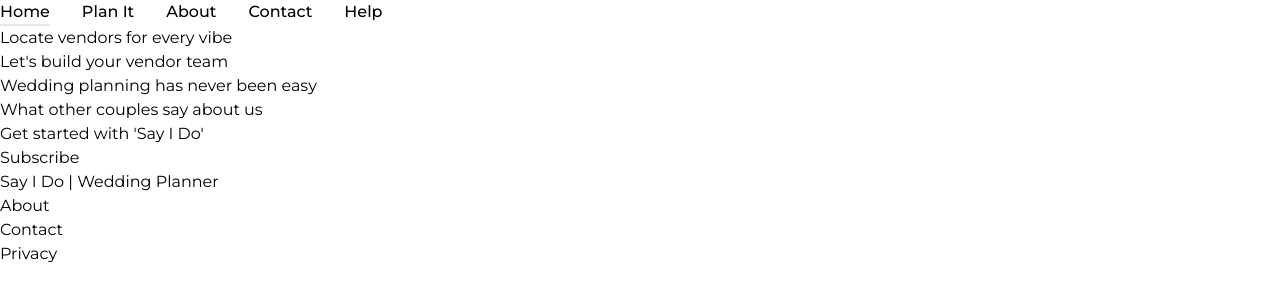
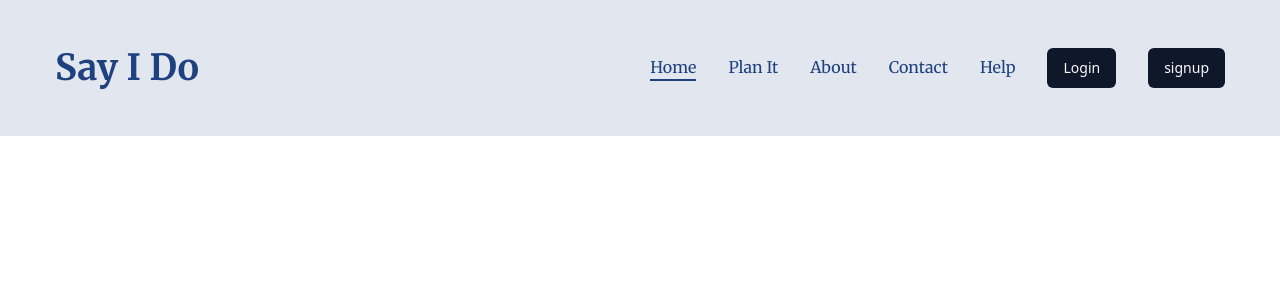
Before and after one commit to ckekula/wedding-directory, a Next.js app in the folder frontend/: page / in a window 1280 px wide. Shown: the top 300 px of the page. Built offline with nearby package versions, Linux system fonts and the light colour scheme.

Commit message:
create sample header using app router, add custom fonts,colors and screen sizes

```diff
--- a/frontend/package.json
+++ b/frontend/package.json
@@ -10,6 +10,7 @@
     "test": "jest --passWithNoTests"
   },
   "dependencies": {
+    "@radix-ui/react-slot": "^1.1.0",
     "class-variance-authority": "^0.7.0",
     "clsx": "^2.1.1",
     "lucide-react": "^0.417.0",
--- a/frontend/src/app/layout.tsx
+++ b/frontend/src/app/layout.tsx
@@ -1,16 +1,22 @@
 import type { Metadata } from "next";
-import { Montserrat } from "next/font/google";
+import { Montserrat, Merriweather } from "next/font/google";
 import "./globals.css";
 
 const montserrat = Montserrat({
+  subsets: ["latin"],
   weight: ["100", "200", "300", "400", "500", "600", "700", "800", "900"],
+  variable: "--font-montserrat",
+});
+
+const merriweather = Merriweather({
   subsets: ["latin"],
+  weight: ["300", "400", "700", "900"],
+  variable: "--font-merriweather",
 });
 
 export const metadata: Metadata = {
-  title: "Say I Do",
-  description:
-    "A subscription-based digital directory for Wedding service providers in Sri Lanka",
+  title: "Create Next App",
+  description: "Generated by create next app",
 };
 
 export default function RootLayout({
@@ -20,7 +26,7 @@
 }>) {
   return (
     <html lang="en">
-      <body className={`${montserrat.className} antialiased`}>{children}</body>
+      <body className={`${montserrat.variable} ${merriweather.variable}`}>{children}</body>
     </html>
   );
 }
--- a/frontend/src/app/page.tsx
+++ b/frontend/src/app/page.tsx
@@ -1,50 +1,12 @@
 import React from "react";
-import Head from "next/head";
 
 //components
 import Header from "@/components/shared/Header";
 
-const HomePage: React.FC = () => {
+export default function Page() {
   return (
-    <div>
-      <Head>
-        <title className=" bg-red-500"> Say I Do - Wedding Planner</title>
-      </Head>
-      <Header />
-      <main>
-        <section>
-          <h2>Locate vendors for every vibe</h2>
-          {/* Add vendor cards here */}
-        </section>
-        <section>
-          <h2>Let&apos;s build your vendor team</h2>
-          {/* Add vendor team icons here */}
-        </section>
-        <section>
-          <h2>Wedding planning has never been easy</h2>
-          {/* Add planning steps here */}
-        </section>
-        <section>
-          <h2>What other couples say about us</h2>
-          {/* Add testimonials here */}
-        </section>
-        <section>
-          <h2>Get started with &apos;Say I Do&apos;</h2>
-          <button>Subscribe</button>
-        </section>
-      </main>
-      <footer>
-        <p>Say I Do | Wedding Planner</p>
-        <nav>
-          <ul>
-            <li>About</li>
-            <li>Contact</li>
-            <li>Privacy</li>
-          </ul>
-        </nav>
-      </footer>
+    <div className="bg-background">
+      <Header/>
     </div>
   );
-};
-
-export default HomePage;
+}
--- a/frontend/src/components/shared/Header.tsx
+++ b/frontend/src/components/shared/Header.tsx
@@ -1,35 +1,32 @@
-"use client";
+import Link from "next/link";
+import { Button } from "../ui/button";
 
-import Link from "next/link";
-import { usePathname } from "next/navigation";
+//components
+import Nav from "../shared/Nav";
 
-const Links = [
-  { name: "Home", path: "/" },
-  { name: "Plan it", path: "/plan-it" },
-  { name: "About", path: "/about" },
-  { name: "Contact", path: "/contact" },
-  { name: "Help", path: "/help" },
-];
 const Header = () => {
-  const pathname = usePathname();
-
-  return <header>
-    <nav className="flex gap-8">
-    {Links.map((link, index) => {
-        return (
-          <Link
-            href={link.path}
-            key={index}
-            className={`${
-              link.path === pathname && "text-accent border-b-2 border-accent"
-            } capitalize font-medium hover:text-accent transition-all`}
-          >
-            {link.name}
+  return (
+    <header className="py-8 xl:py-12 text-accent">
+      <div className="container mx-auto flex justify-between items-center ">
+        {/* Logo */}
+        <Link href="/>">
+          <h1 className=" text-4xl font-semibold text-accent font-title">
+            Say I Do
+          </h1>
+        </Link>
+        {/*desktop nav */}
+        <div className="hidden xl:flex items-center gap-8">
+          <Nav />
+          <Link href="/login">
+            <Button>Login</Button>
           </Link>
-        );
-      })}
-    </nav>
-  </header>;
+          <Link href="/sign-up">
+            <Button>signup</Button>
+          </Link>
+        </div>
+      </div>
+    </header>
+  );
 };
 
 export default Header;
--- /dev/null
+++ b/frontend/src/components/shared/Nav.tsx
@@ -0,0 +1,52 @@
+"use client";
+
+import Link from "next/link";
+import { usePathname } from "next/navigation";
+
+const Links = [
+  {
+    name: "home",
+    path: "/",
+  },
+  {
+    name: "plan it",
+    path: "/plan-it",
+  },
+  {
+    name: "about",
+    path: "/about",
+  },
+
+  {
+    name: "contact",
+    path: "/contact",
+  },
+  {
+    name: "help",
+    path: "/help",
+  },
+];
+
+const Nav = () => {
+  const pathname = usePathname();
+
+  return (
+    <nav className=" flex gap-8 font-title">
+      {Links.map((link, index) => {
+        return (
+          <Link
+            href={link.path}
+            key={index}
+            className={`${
+              link.path === pathname && "text-accent border-b-2 border-accent"
+            } capitalize font-medium hover:text-accent transition-all`}
+          >
+            {link.name}
+          </Link>
+        );
+      })}
+    </nav>
+  );
+};
+
+export default Nav;
--- /dev/null
+++ b/frontend/src/components/ui/button.tsx
@@ -0,0 +1,56 @@
+import * as React from "react"
+import { Slot } from "@radix-ui/react-slot"
+import { cva, type VariantProps } from "class-variance-authority"
+
+import { cn } from "@/lib/utils"
+
+const buttonVariants = cva(
+  "inline-flex items-center justify-center whitespace-nowrap rounded-md text-sm font-medium ring-offset-white transition-colors focus-visible:outline-none focus-visible:ring-2 focus-visible:ring-slate-950 focus-visible:ring-offset-2 disabled:pointer-events-none disabled:opacity-50 dark:ring-offset-slate-950 dark:focus-visible:ring-slate-300",
+  {
+    variants: {
+      variant: {
+        default: "bg-slate-900 text-slate-50 hover:bg-slate-900/90 dark:bg-slate-50 dark:text-slate-900 dark:hover:bg-slate-50/90",
+        destructive:
+          "bg-red-500 text-slate-50 hover:bg-red-500/90 dark:bg-red-900 dark:text-slate-50 dark:hover:bg-red-900/90",
+        outline:
+          "border border-slate-200 bg-white hover:bg-slate-100 hover:text-slate-900 dark:border-slate-800 dark:bg-slate-950 dark:hover:bg-slate-800 dark:hover:text-slate-50",
+        secondary:
+          "bg-slate-100 text-slate-900 hover:bg-slate-100/80 dark:bg-slate-800 dark:text-slate-50 dark:hover:bg-slate-800/80",
+        ghost: "hover:bg-slate-100 hover:text-slate-900 dark:hover:bg-slate-800 dark:hover:text-slate-50",
+        link: "text-slate-900 underline-offset-4 hover:underline dark:text-slate-50",
+      },
+      size: {
+        default: "h-10 px-4 py-2",
+        sm: "h-9 rounded-md px-3",
+        lg: "h-11 rounded-md px-8",
+        icon: "h-10 w-10",
+      },
+    },
+    defaultVariants: {
+      variant: "default",
+      size: "default",
+    },
+  }
+)
+
+export interface ButtonProps
+  extends React.ButtonHTMLAttributes<HTMLButtonElement>,
+    VariantProps<typeof buttonVariants> {
+  asChild?: boolean
+}
+
+const Button = React.forwardRef<HTMLButtonElement, ButtonProps>(
+  ({ className, variant, size, asChild = false, ...props }, ref) => {
+    const Comp = asChild ? Slot : "button"
+    return (
+      <Comp
+        className={cn(buttonVariants({ variant, size, className }))}
+        ref={ref}
+        {...props}
+      />
+    )
+  }
+)
+Button.displayName = "Button"
+
+export { Button, buttonVariants }
--- a/frontend/src/pages/example.tsx
+++ /dev/null
@@ -1,9 +0,0 @@
-import React from 'react'
-
-const example = () => {
-  return (
-    <div>example</div>
-  )
-}
-
-export default example
--- a/frontend/tailwind.config.ts
+++ b/frontend/tailwind.config.ts
@@ -1,25 +1,37 @@
-import type { Config } from "tailwindcss";
+import type { Config } from "tailwindcss"
 
 const config = {
   darkMode: ["class"],
   content: [
-    "./app/**/*.{js,ts,jsx,tsx,mdx}",
-    "./pages/**/*.{js,ts,jsx,tsx,mdx}",
-    "./components/**/*.{js,ts,jsx,tsx,mdx}",
-
-    // Or if using `src` directory:
-    "./src/**/*.{js,ts,jsx,tsx,mdx}",
+    './pages/**/*.{ts,tsx}',
+    './components/**/*.{ts,tsx}',
+    './app/**/*.{ts,tsx}',
+    './src/**/*.{ts,tsx}',
   ],
   prefix: "",
   theme: {
     container: {
       center: true,
-      padding: "2rem",
+      padding: "15px",
       screens: {
-        "2xl": "1400px",
+        sm: "640px",
+        md: "768px",
+        lg: "960px",
+        xl: "1200px",
       },
     },
     extend: {
+      colors: {
+        primary: "#F1B4B4",
+        secondary: "#FFDCDC",
+        accent: "#1F417F",
+        background: "#E2E7EF",
+        text: "#132043",
+      },
+      fontFamily: {
+        body: ["montserrat", "sans-serif"],
+        title: ["merriweather", "serif"],
+      },
       keyframes: {
         "accordion-down": {
           from: { height: "0" },
@@ -37,6 +49,6 @@
     },
   },
   plugins: [require("tailwindcss-animate")],
-} satisfies Config;
+} satisfies Config
 
-export default config;
+export default config
```
Also changed, not shown: frontend/src/styles/test.css (deleted), 1 other file (tests, documents, lock files or other folders).
